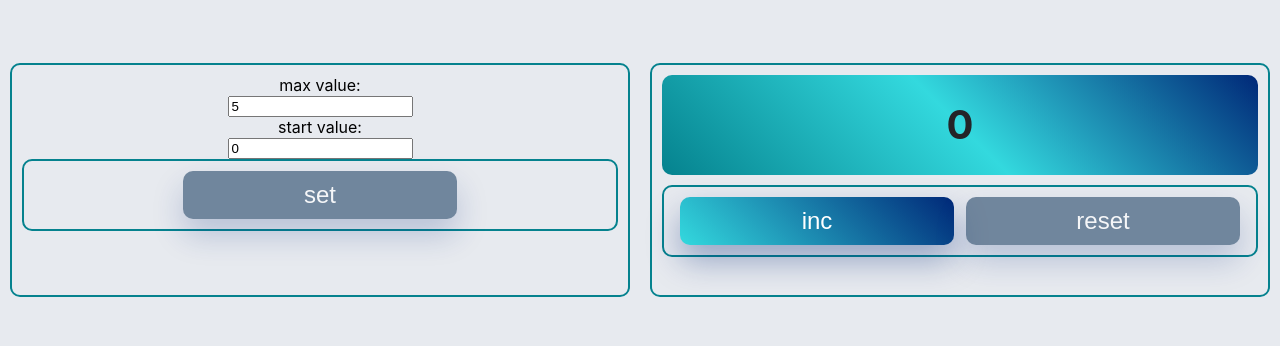
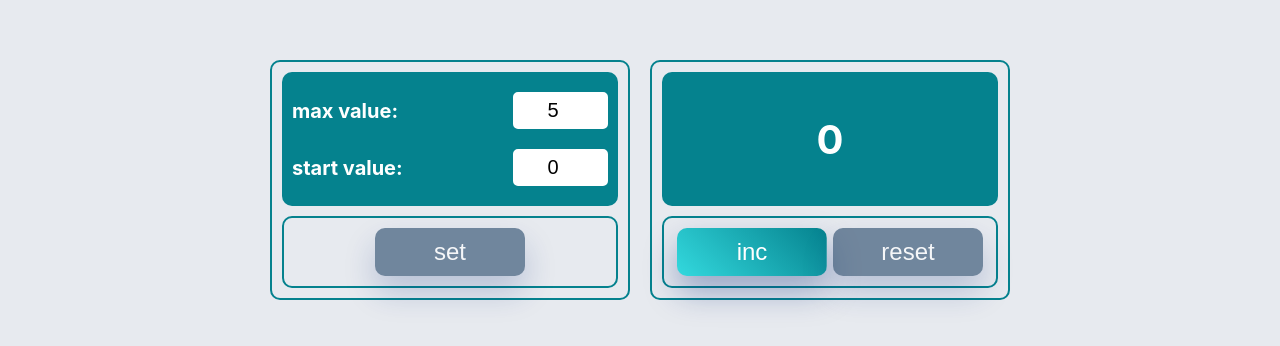
Before and after one commit to KatrinaNov/counter-react, a React (Create React App) app: page / in a window 1280 px wide. Shown: the part 220-566 px from the top of the page. Built offline with nearby package versions, Linux system fonts and the light colour scheme.

Commit message:
working counter

```diff
--- a/src/App.css
+++ b/src/App.css
@@ -1,3 +1,6 @@
+* {
+  box-sizing: border-box;
+}
 .App {
   text-align: center;
   display: flex;
--- a/src/components/Button/Button.module.css
+++ b/src/components/Button/Button.module.css
@@ -1,9 +1,9 @@
 .btn {
     cursor: pointer;
-    width: 48%;
+    flex-basis: 48%;
     padding: 10px;
     border-radius: 10px;
-    background-image: linear-gradient(45deg, #4c91e1 0%, #33d9de 50%, #002878 100%);
+    background-image: linear-gradient(45deg, #05828e 0%, #33d9de 50%, #05828e 100%);
     background-position: 100% 0;
     background-size: 200% 200%;
     font-size: 24px;
--- a/src/components/Counter/Counter.module.css
+++ b/src/components/Counter/Counter.module.css
@@ -1,25 +1,38 @@
 .counter {
+    display: flex;
+    flex-direction: column;
     border: 2px solid #05828e;
     border-radius: 10px;
     padding: 10px;
-    width: 80%;
+    width: 50%;
+    max-width: 360px;
     margin: 10px;
-    min-height: 210px;
+    min-height: 240px;
 }
 .score {
+    display: flex;
+    flex-direction: column;
+    justify-content: center;
     font-size: 40px;
-    line-height: 100px;
     font-weight: 700;
-    background: linear-gradient(45deg, #05828e 0%, #33d9de 50%, #002878 100%);
+    background: #05828e;
     border-radius: 10px;
     width: 100%;
-    height: 100px;
-    color: #242428;
+    color: #fff;
     margin-bottom: 10px;
+    padding: 10px;
+    flex-grow: 1;
 }
 .scoreMax {
     font-size: 48px;
     color: red;
+}
+.score.error {
+    font-size: 24px;
+    color: red;
+}
+.score.messageText {
+    color: #fff;
 }
 .buttons {
     display: flex;
@@ -27,6 +40,7 @@
     border: 2px solid #05828e;
     border-radius: 10px;
     padding: 10px;
+    margin-top: auto;
 }
 .message {
     color: white
@@ -34,3 +48,10 @@
 .message.error {
     color: red
 }
+.inputBlock {
+    display: flex;
+    align-items: center;
+    justify-content: space-between;
+    font-size: 20px;
+    margin: 10px 0;
+}
--- a/src/components/Counter/ScoreBoard.tsx
+++ b/src/components/Counter/ScoreBoard.tsx
@@ -10,7 +10,7 @@ type ScoreBoardType = {
 
 function ScoreBoard({count, maxCount, ...props}: ScoreBoardType) {
 
-  const finalClass = `${s.score} ${count === maxCount && s.scoreMax}`;
+  const finalClass = `${s.score} ${count === maxCount && s.scoreMax} ${props.error && s.error} ${props.error === props.startingMessage && s.messageText}`;
 
   return <div className={finalClass}>
     {props.error ? props.error : count}
--- /dev/null
+++ b/src/components/Input/Input.module.css
@@ -0,0 +1,13 @@
+.input {
+    outline: none;
+    max-width: 30%;
+    padding: 5px;
+    border-radius: 5px;
+    border: 2px solid white;
+    text-align: center;
+    font-size: 20px;
+}
+.input.error {
+    background: rgb(236, 130, 130);
+    border: 2px solid red;
+}
--- a/src/components/Input/Input.tsx
+++ b/src/components/Input/Input.tsx
@@ -1,24 +1,31 @@
 import React, {ChangeEvent, DetailedHTMLProps, InputHTMLAttributes, useState} from 'react';
+import s from './Input.module.css';
 
 type DefaultInputPropsType = DetailedHTMLProps<InputHTMLAttributes<HTMLInputElement>, HTMLInputElement>
 type InputPropsType = DefaultInputPropsType &{
   value: number
   onChangeInputHandler: (value: number) => void
   spanClassName?: string
+  error?: boolean
 }
 
 const Input = (props: InputPropsType) => {
   const onChangeHandler = (e: ChangeEvent<HTMLInputElement>) => {
     props.onChangeInputHandler(+e.currentTarget.value)
   }
+  const finalClassName =
+    `${s.input}
+    ${props.spanClassName && s[props.spanClassName]}
+    ${(props.value < 0 || props.error) && s.error}
+    `
+
   return (
-    <div>
       <input
         type="number"
         value={props.value}
         onChange={onChangeHandler}
+        className = {finalClassName}
       />
-    </div>
   );
 };
 
--- a/src/components/Settings/Settings.tsx
+++ b/src/components/Settings/Settings.tsx
@@ -39,26 +39,30 @@ const Settings = (props: SettingsType) => {
   }
 
   const disabled = !props.error || props.error !== props.startingMessage
+  const error = startCount >= maxCount
 
   return (
     <div className={s.counter}>
-      <div>max value:
+      <div className={s.score}>
+      <div className={s.inputBlock}>
+        max value:
         <Input
           value={maxCount}
           onChangeInputHandler={changeMaxCount}
+          error={error}
         />
       </div>
-      <div>start value:
+      <div className={s.inputBlock}>
+        start value:
         <Input
           value={startCount}
           onChangeInputHandler={changeStartCount}
+          error={error}
         />
+      </div>
       </div>
       <div className={s.buttons}>
         <Button callback={setStartingValues} disabled={disabled}>set</Button>
-
-        {/*<button className={s.btn} onClick={increaseCount} disabled={count === 5}>inc</button>*/}
-        {/*<button className={s.btn} onClick={resetCount} disabled={count === 0}>reset</button>*/}
       </div>
     </div>
   );
```
